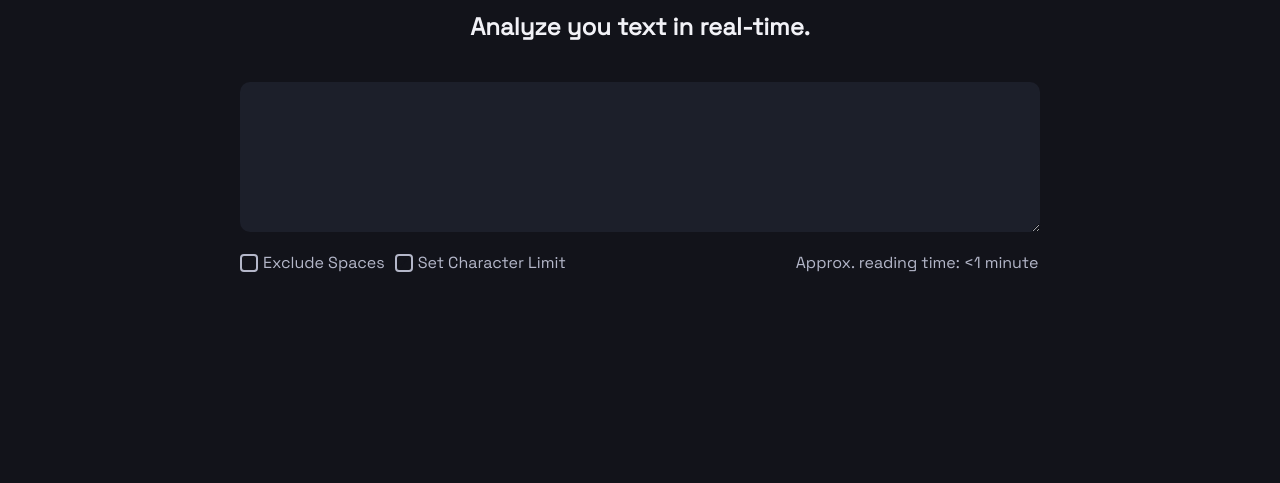
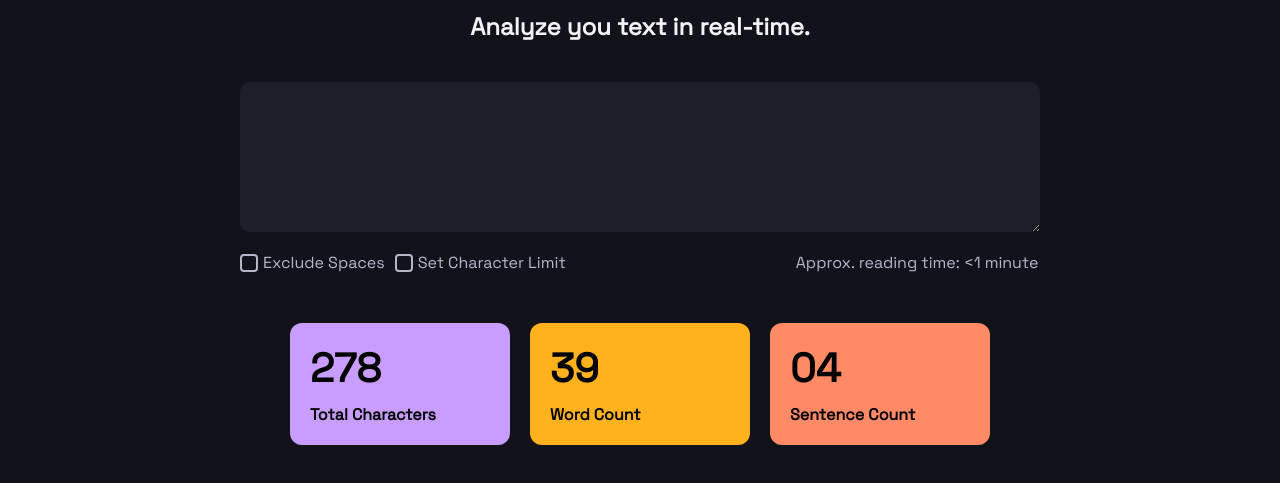
Before and after one commit to SovietSeal123/tp-character-counter, a plain HTML site: page index.html in a window 1280 px wide. Shown: the part 95-578 px from the top of the page. Drawn offline with Linux system fonts and the light colour scheme.

Commit message:
add:cards was added and with their respective styles and part of their imagens

```diff
--- a/index.html
+++ b/index.html
@@ -26,6 +26,20 @@
             </label>
             <span class="texto-aproximado">Approx. reading time: <1 minute</span>
         </div>
+        <div class="cards">
+            <div class="card1">
+                <h3>278</h3>
+                <h4>Total Characters</h4>
+            </div>
+            <div class="card2">
+                <h3>39</h3>
+                <h4>Word Count</h4>
+            </div>
+            <div class="card3">
+                <h3>04</h3>
+                <h4>Sentence Count</h4>
+            </div>
+        </div>
     </section>
 </body>
 </html>
--- a/styles.css
+++ b/styles.css
@@ -110,6 +110,55 @@ input[type="checkbox"]:checked{
     border-color: #D3A0FA;
 }
 
-p,span{
+span{
     color: #B4B7C9;
 }
+
+.cards{
+    display: flex;
+    gap: 20px;
+    justify-content: center;
+    flex-wrap: wrap;
+    margin-top: 30px;
+}
+
+.card1{
+    background-color: #C99DFF;
+    width: 220px;
+    padding: 20px;
+    border-radius: 12px;
+}
+
+.card1 h3{
+    font-size: 40px;
+}
+
+.card2{
+    background-color: #FFB21E;
+    width: 220px;
+    padding: 20px;
+    border-radius: 12px;
+    display: flex;
+    flex-direction: column;
+}
+
+.card2 h3{
+    font-size: 40px;
+}
+
+.card3{
+    background-color: #FF8A65;
+    width: 220px;
+    padding: 20px;
+    border-radius: 12px;
+}
+
+.card3 h3{
+    font-size: 40px;
+}
+
+.card1,.card2,.card3{
+    display: flex;
+    flex-direction: column;
+    align-items: flex-start;
+}
```
